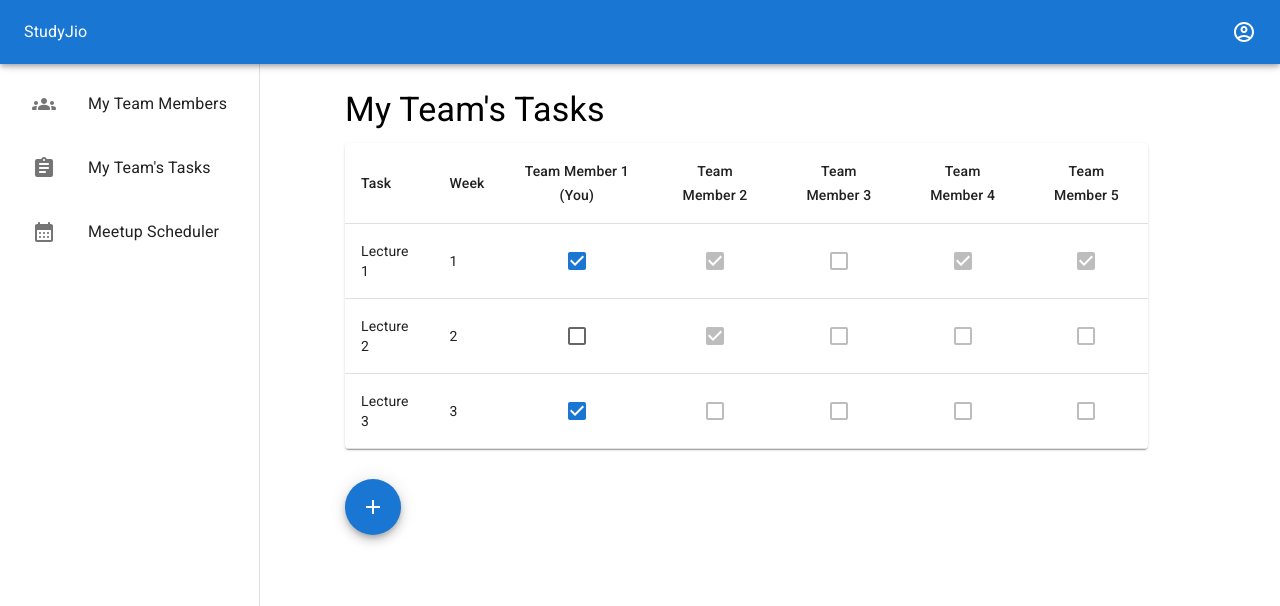
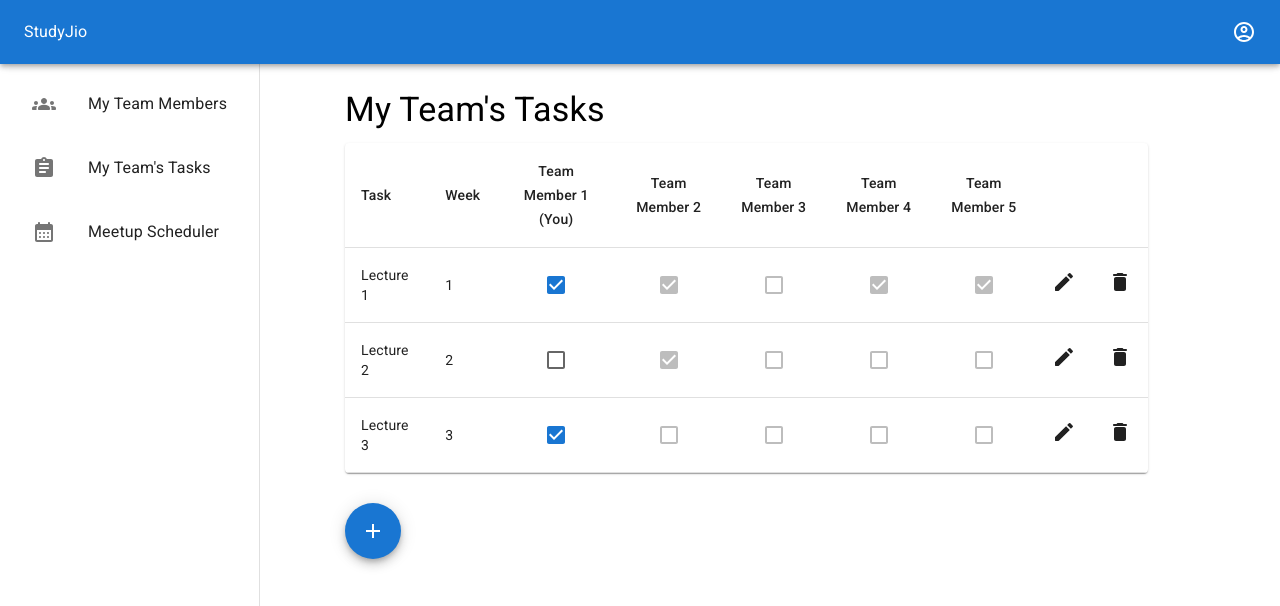
Before and after one commit to StudyJio/studyjio, a React (Create React App) app in the folder client/: page / in a window 1280 px wide. Both pictures are taken after a click on the item "My Team's Tasks". Shown: the top 606 px of the page. Built offline with nearby package versions, Linux system fonts and the light colour scheme.

Commit message:
Add (dummy) buttons for editing and deleting tasks

```diff
--- a/client/src/Components/TeamTasks.jsx
+++ b/client/src/Components/TeamTasks.jsx
@@ -11,13 +11,17 @@ import { TableContainer } from "@mui/material";
 import { Box } from "@mui/material";
 import React from "react";
 import AddIcon from '@mui/icons-material/Add';
+import EditRoundedIcon from '@mui/icons-material/EditRounded';
+import DeleteRoundedIcon from '@mui/icons-material/DeleteRounded';
+import { useState } from "react";
 
 function getTeamMemberNames() {
     // For now, we assume that all teams have five members.
     return ["Team Member 1 (You)", "Team Member 2", "Team Member 3", "Team Member 4", "Team Member 5"];
 }
 
-function getTasks() {
+function getTasksFromAPI() {
+    // Pretend data from a pretend backend (to be implemented).
     return [{name: "Lecture 1", week: "1", doneByMember1: true, doneByMember2: true, doneByMember3: false, doneByMember4: true, doneByMember5: true},
             {name: "Lecture 2", week: "2", doneByMember1: false, doneByMember2: true, doneByMember3: false, doneByMember4: false, doneByMember5: false},
             {name: "Lecture 3", week: "3", doneByMember1: true, doneByMember2: false, doneByMember3: false, doneByMember4: false, doneByMember5: false}];
@@ -34,11 +38,15 @@ function displayTaskAsRow(task) {
             <TableCell align="center"> <Checkbox defaultChecked={task.doneByMember3} disabled /> </TableCell>
             <TableCell align="center"> <Checkbox defaultChecked={task.doneByMember4} disabled /> </TableCell>
             <TableCell align="center"> <Checkbox defaultChecked={task.doneByMember5} disabled /> </TableCell>
+            <TableCell align="center"> <EditRoundedIcon onClick={() => alert("We have not yet implemented editing the name of tasks.")}/> </TableCell>
+            <TableCell align="center"> <DeleteRoundedIcon onClick={() => alert("We have not yet implemented deleting tasks.")}/> </TableCell>
         </TableRow>
     )
 }
 
 function TeamTasks() {
+    const [teamTasks, setTeamTasks] = useState(getTasksFromAPI());
+
     return (
         <Box>
             <Typography variant="h4" gutterBottom>
@@ -55,10 +63,12 @@ function TeamTasks() {
                         <TableCell align="center"> {getTeamMemberNames()[2]} </TableCell>
                         <TableCell align="center"> {getTeamMemberNames()[3]} </TableCell>
                         <TableCell align="center"> {getTeamMemberNames()[4]} </TableCell>
+                        <TableCell> </TableCell>
+                        <TableCell> </TableCell>
                     </TableHead>
 
                     <TableBody>
-                        {getTasks().map(task => displayTaskAsRow(task))}
+                        {teamTasks.map(task => displayTaskAsRow(task))}
                     </TableBody>
 
                 </Table>
@@ -68,6 +78,7 @@ function TeamTasks() {
                 color="primary"
                 aria-label="add"
                 sx={{ marginTop: "30px" }}
+                onClick={() => alert("We have not yet implemented adding tasks.")}
             >
                 <AddIcon />
 
```
